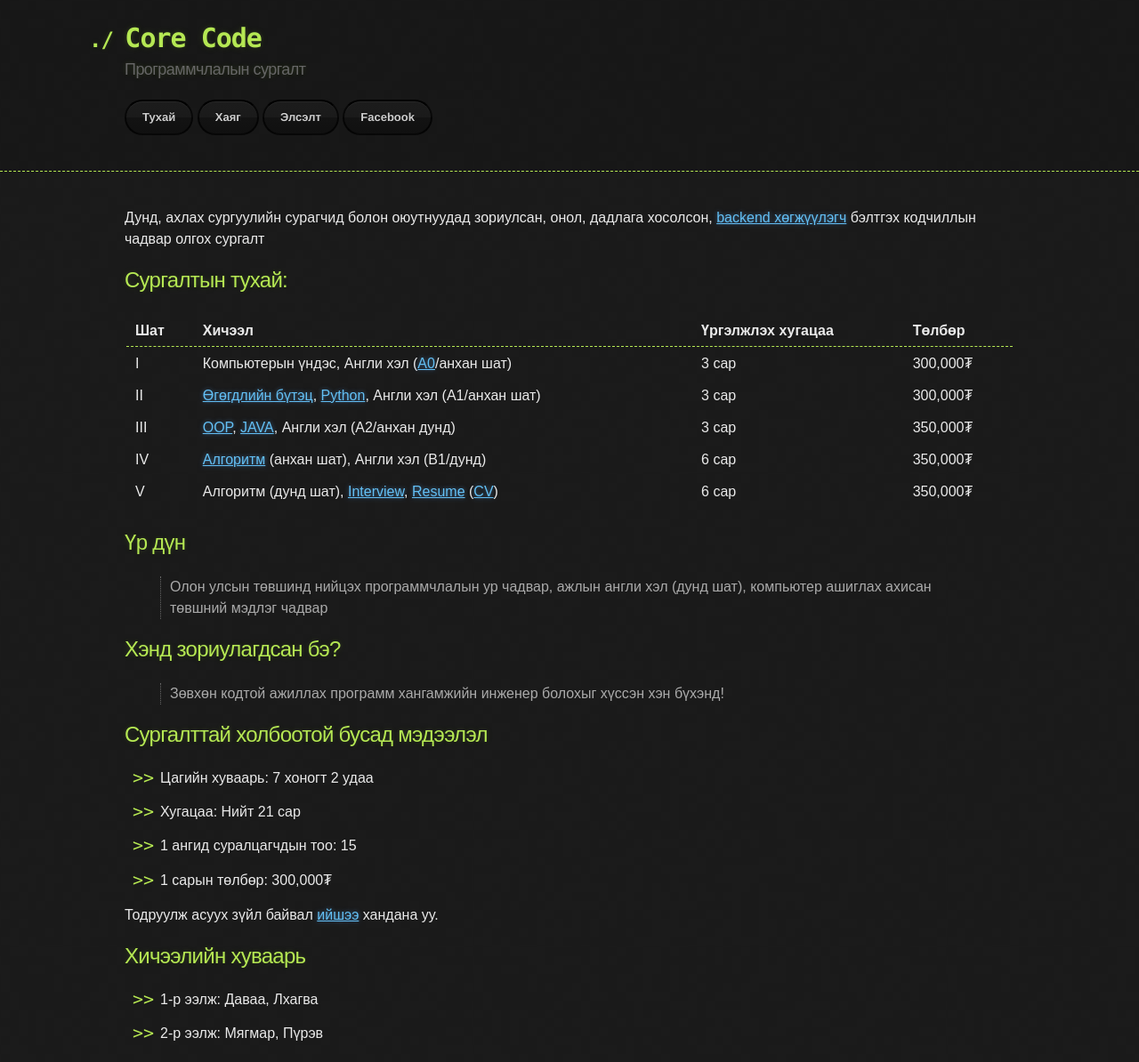
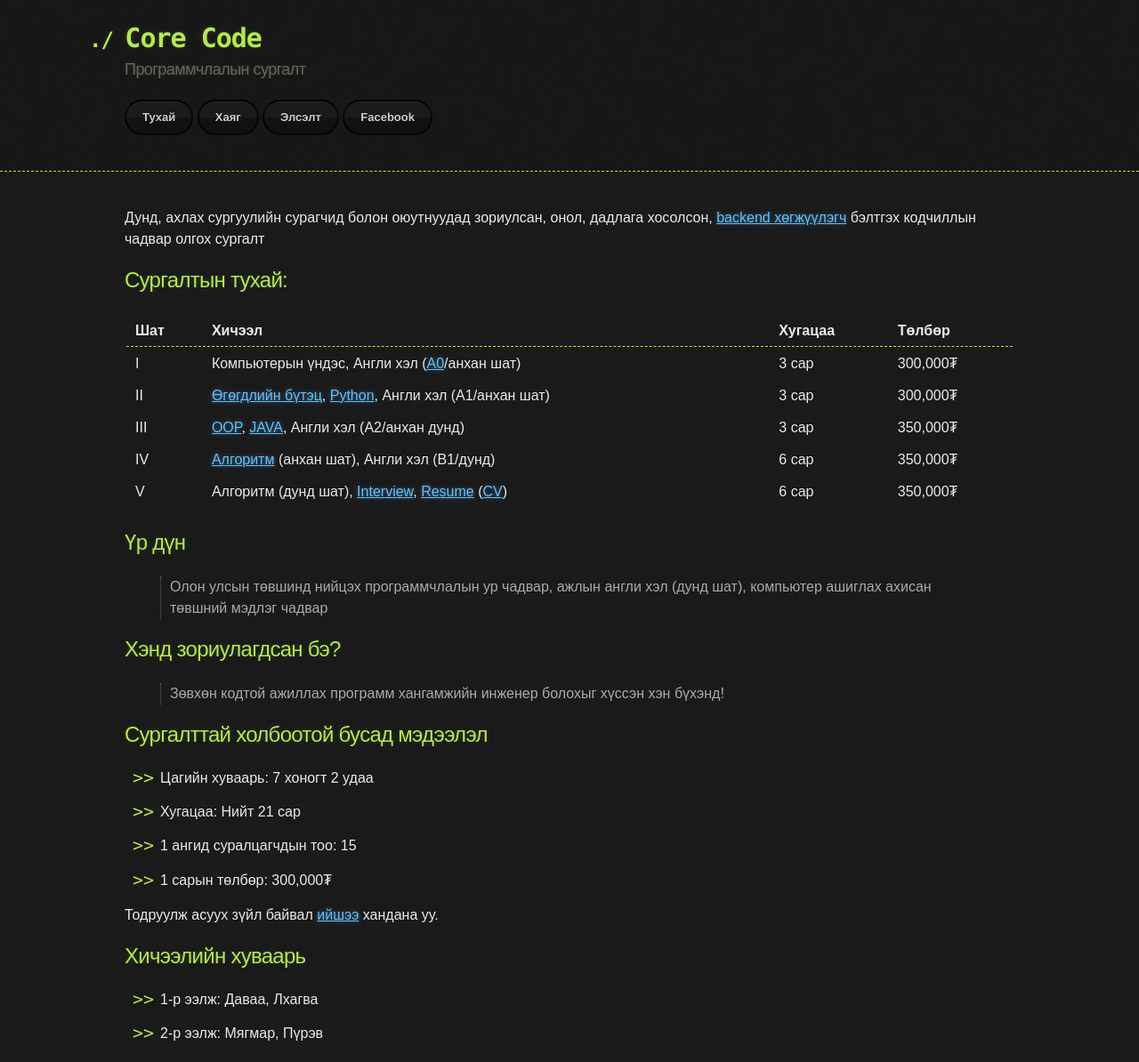
Before and after one commit to ganaatulgaa/corecode, a Jekyll site: the page built from index.md, in a window 1280 px wide. Shown: the whole page at 89% size. Built offline with Jekyll 4.4.1, drawn with Linux system fonts in a browser that asks for light colours.

Commit message:
Update index.md

```diff
--- a/index.md
+++ b/index.md
@@ -7,7 +7,7 @@ layout: default
 
 ## Сургалтын тухай:
 
-| Шат | Хичээл                                                                          | Үргэлжлэх хугацаа | Төлбөр   |
+| Шат | Хичээл                                                                          | Хугацаа | Төлбөр   |
 |-----|---------------------------------------------------------------------------------|-------------------|----------|
 | I   | Компьютерын үндэс, Англи хэл ([A0](https://en.wikipedia.org/wiki/Common_European_Framework_of_Reference_for_Languages)/анхан шат)            | 3 сар             | 300,000₮ |
 | II  | [Өгөгдлийн бүтэц](https://mn.wikipedia.org/wiki/%D3%A8%D0%B3%D3%A9%D0%B3%D0%B4%D0%BB%D0%B8%D0%B9%D0%BD_%D0%B1%D2%AF%D1%82%D1%8D%D1%86){:target="_blank"}, [Python](https://mn.wikipedia.org/wiki/Python){:target="_blank"}, Англи хэл (A1/анхан шат)          | 3 сар             | 300,000₮ |
```
